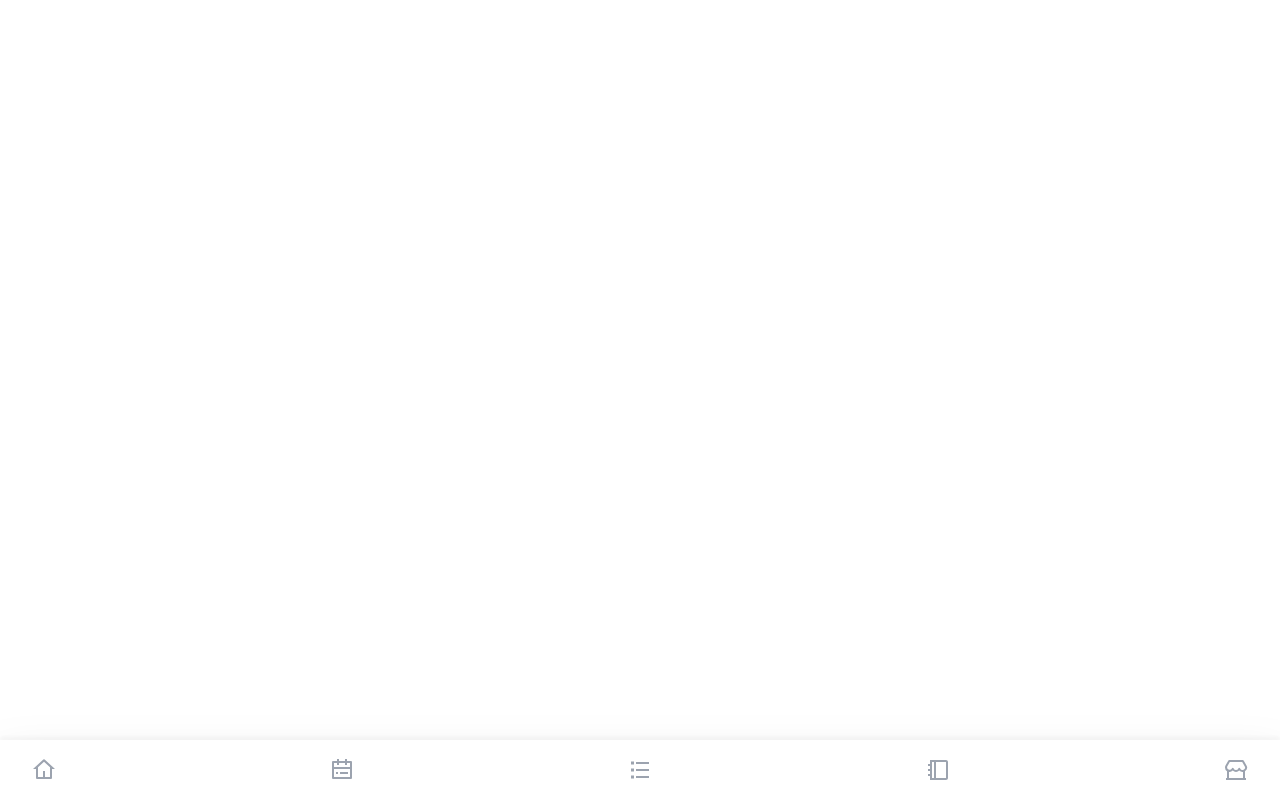
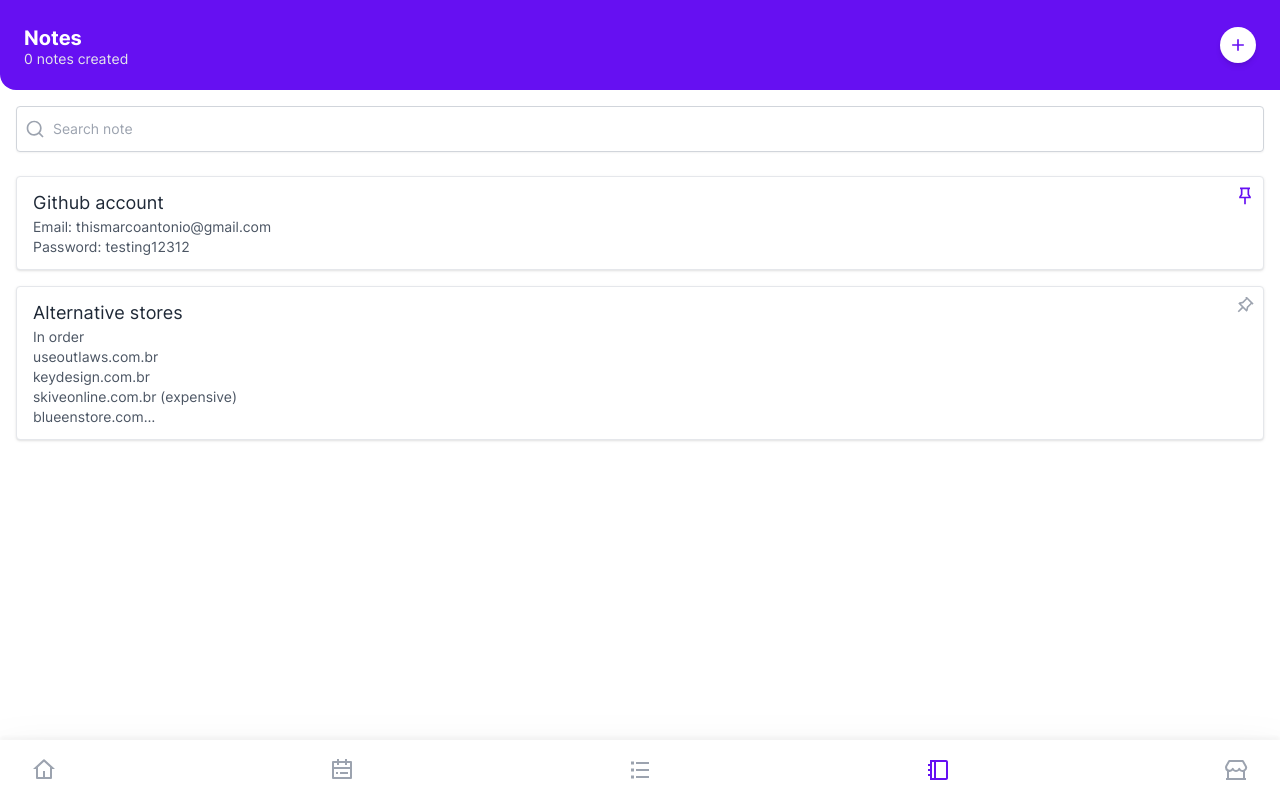
Before and after one commit to thismarcoantonio/personal-app, a Vue app: page /notes/1 in a window 1280 px wide. Before the commit this address had no page. Built offline with nearby package versions, Linux system fonts and the light colour scheme.

Commit message:
Add notes page

```diff
--- a/src/components/CardContainer.vue
+++ b/src/components/CardContainer.vue
@@ -1,7 +1,7 @@
 <template>
   <component
     :is="is || 'div'"
-    class="bg-white shadow mb-4 rounded border text-lg text-gray-800"
+    class="relative bg-white shadow mb-4 rounded border text-lg text-gray-800"
   >
     <slot />
   </component>
--- a/src/components/RemixIcon.vue
+++ b/src/components/RemixIcon.vue
@@ -24,6 +24,9 @@ export type IconTypes =
   | "list"
   | "more-vertical"
   | "pencil"
+  | "pushpin-vertical"
+  | "pushpin"
+  | "search"
   | "store";
 
 const props = defineProps<{
--- /dev/null
+++ b/src/components/SearchField.vue
@@ -0,0 +1,38 @@
+<template>
+  <div
+    class="relative flex items-center bg-white border border-gray-300 rounded shadow-sm text-sm text-gray-600 focus-within:text-primary-500 focus-within:border-primary-500"
+    v-bind="$attrs"
+  >
+    <remix-icon
+      class="absolute pointer-events-none left-2"
+      :class="{ 'text-gray-400': !value, 'text-gray-800': value }"
+      :size="20"
+      icon="search"
+    />
+    <input
+      @input="handleUpdate"
+      type="text"
+      class="w-full pl-9 pr-4 py-3 outline-0 bg-transparent text-gray-800 resize-none"
+      :placeholder="placeholder"
+      :value="value"
+    />
+  </div>
+</template>
+
+<script lang="ts" setup>
+import RemixIcon from "@/components/RemixIcon.vue";
+
+defineProps<{
+  value: string;
+  placeholder?: string;
+}>();
+
+const emit = defineEmits<{
+  (event: "update:value", value: string): void;
+}>();
+
+function handleUpdate(event: Event) {
+  const target = event.target as HTMLInputElement;
+  emit("update:value", target.value);
+}
+</script>
--- a/src/icons/home.ts
+++ b/src/icons/home.ts
@@ -1 +1 @@
-export default `M19 21H5a1 1 0 0 1-1-1v-9H1l10.327-9.388a1 1 0 0 1 1.346 0L23 11h-3v9a1 1 0 0 1-1 1zm-6-2h5V9.157l-6-5.454-6 5.454V19h5v-6h2v6z`;
+export default "M19 21H5a1 1 0 0 1-1-1v-9H1l10.327-9.388a1 1 0 0 1 1.346 0L23 11h-3v9a1 1 0 0 1-1 1zm-6-2h5V9.157l-6-5.454-6 5.454V19h5v-6h2v6z";
--- /dev/null
+++ b/src/icons/pushpin-vertical.ts
@@ -0,0 +1 @@
+export default "M18 3v2h-1v6l2 3v2h-6v7h-2v-7H5v-2l2-3V5H6V3h12zM9 5v6.606L7.404 14h9.192L15 11.606V5H9z";
--- /dev/null
+++ b/src/icons/pushpin.ts
@@ -0,0 +1 @@
+export default "M13.828 1.686l8.486 8.486-1.415 1.414-.707-.707-4.242 4.242-.707 3.536-1.415 1.414-4.242-4.243-4.95 4.95-1.414-1.414 4.95-4.95-4.243-4.242 1.414-1.415L8.88 8.05l4.242-4.242-.707-.707 1.414-1.415zm.708 3.536l-4.671 4.67-2.822.565 6.5 6.5.564-2.822 4.671-4.67-4.242-4.243z";
--- /dev/null
+++ b/src/icons/search.ts
@@ -0,0 +1 @@
+export default "M18.031 16.617l4.283 4.282-1.415 1.415-4.282-4.283A8.96 8.96 0 0 1 11 20c-4.968 0-9-4.032-9-9s4.032-9 9-9 9 4.032 9 9a8.96 8.96 0 0 1-1.969 5.617zm-2.006-.742A6.977 6.977 0 0 0 18 11c0-3.868-3.133-7-7-7-3.868 0-7 3.132-7 7 0 3.867 3.132 7 7 7a6.977 6.977 0 0 0 4.875-1.975l.15-.15z";
--- a/src/router/index.ts
+++ b/src/router/index.ts
@@ -36,7 +36,7 @@ export const mainRoutes: (RouteRecordRaw & RouteMeta)[] = [
     meta: { icon: "list" },
   },
   {
-    path: "/notes",
+    path: "/notes/:action?",
     name: "notes",
     component: NotesView,
     meta: { icon: "booklet" },
--- /dev/null
+++ b/src/views/Notes/NotesCard.vue
@@ -0,0 +1,40 @@
+<template>
+  <card-container>
+    <icon-button
+      v-if="note.pinned"
+      class="absolute right-2 top-2 text-primary-500"
+      icon="pushpin-vertical"
+      flat
+    />
+    <icon-button
+      v-else
+      class="absolute right-2 top-2 text-gray-400"
+      icon="pushpin"
+      flat
+    />
+    <div class="py-3 px-4">
+      {{ note.title }}
+      <p class="text-sm text-gray-600 whitespace-pre notes-card__body">
+        {{ note.body }}
+      </p>
+    </div>
+  </card-container>
+</template>
+
+<script lang="ts" setup>
+import CardContainer from "@/components/CardContainer.vue";
+import IconButton from "@/components/IconButton.vue";
+
+defineProps<{
+  note: any;
+}>();
+</script>
+
+<style>
+.notes-card__body {
+  display: -webkit-box;
+  -webkit-line-clamp: 5;
+  -webkit-box-orient: vertical;
+  overflow: hidden;
+}
+</style>
--- a/src/views/Notes/NotesView.vue
+++ b/src/views/Notes/NotesView.vue
@@ -1,7 +1,57 @@
 <template>
-  <page-header title="Notes" />
+  <page-header title="Notes" description="0 notes created">
+    <template #suffix>
+      <icon-button @click="openCreatePage" icon="add" rounded />
+    </template>
+  </page-header>
+  <div class="p-4 pb-20">
+    <empty-content
+      v-if="!notes.length"
+      title="No notes found"
+      description="Save information in small notes that you can refer to later"
+    >
+      <main-button @click="openCreatePage">Take a note</main-button>
+    </empty-content>
+    <div v-else>
+      <search-field
+        class="mb-6"
+        v-model:value="search"
+        placeholder="Search note"
+      />
+      <notes-card v-for="note in notes" :key="note.id" :note="note" />
+    </div>
+  </div>
 </template>
 
 <script lang="ts" setup>
+import { ref } from "vue";
+import { useRouter } from "vue-router";
 import PageHeader from "@/components/PageHeader.vue";
+import IconButton from "@/components/IconButton.vue";
+import SearchField from "@/components/SearchField.vue";
+import EmptyContent from "@/components/EmptyContent.vue";
+import MainButton from "@/components/MainButton.vue";
+import NotesCard from "./NotesCard.vue";
+
+const search = ref("");
+const notes = ref([
+  {
+    id: 1,
+    title: "Github account",
+    body: "Email: thismarcoantonio@gmail.com\nPassword: testing12312",
+    pinned: true,
+  },
+  {
+    id: 2,
+    title: "Alternative stores",
+    body: "In order\nuseoutlaws.com.br\nkeydesign.com.br\nskiveonline.com.br (expensive)\nblueenstore.com\nleaodenemeia.com.br\ncodebrincosmasculinos.com.br (earings only)",
+    pinned: false,
+  },
+]);
+
+const router = useRouter();
+
+function openCreatePage() {
+  return router.push("/notes/create");
+}
 </script>
--- a/src/views/Reminders/RemindersView.vue
+++ b/src/views/Reminders/RemindersView.vue
@@ -8,7 +8,7 @@
     <empty-content
       v-if="!reminders.length"
       title="No reminders found"
-      description="Create import reminders of your daily life, so you can be notified about it"
+      description="Create important reminders of your daily life, so you can be notified about it"
     >
       <main-button @click="openCreatePage">Add reminder</main-button>
     </empty-content>
```
